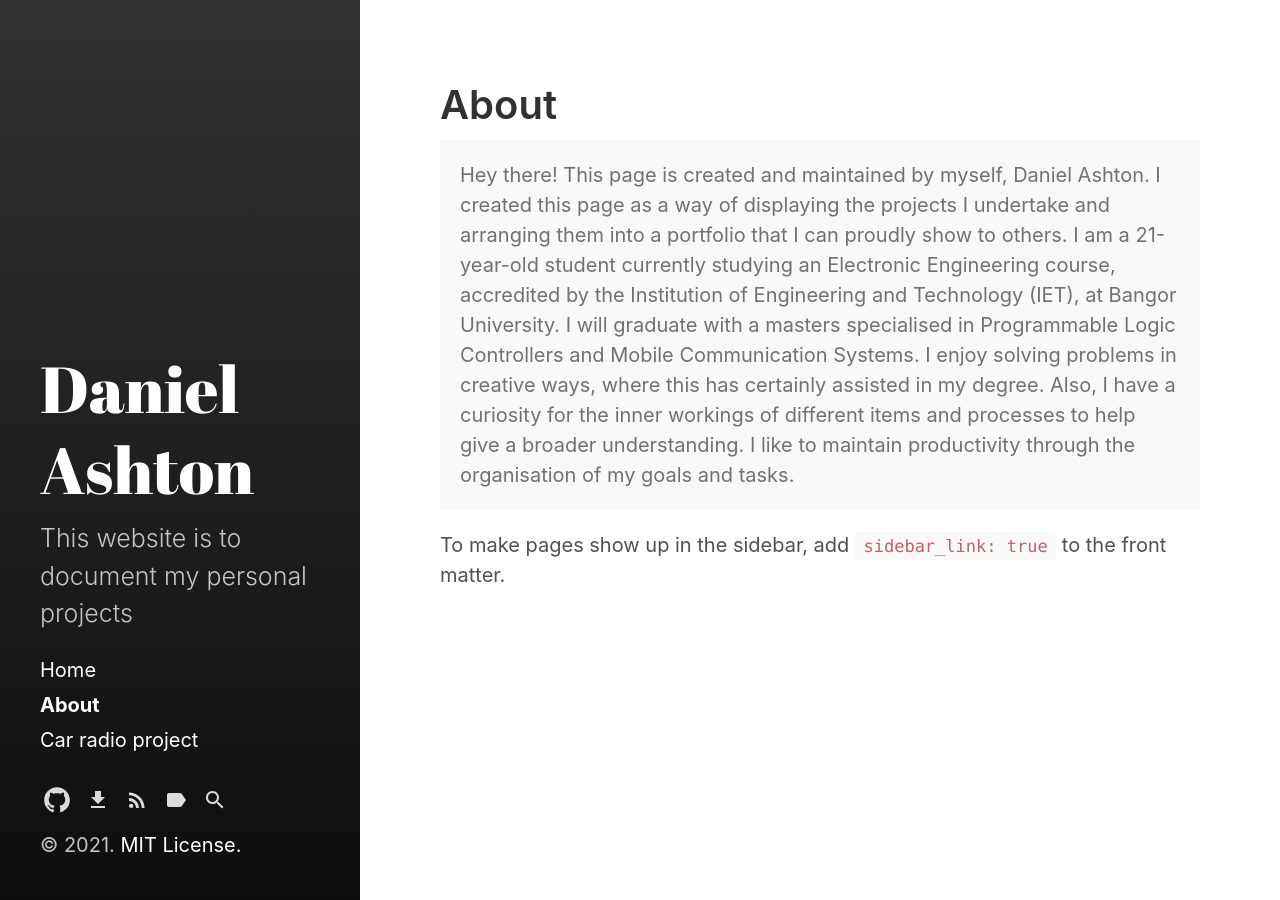
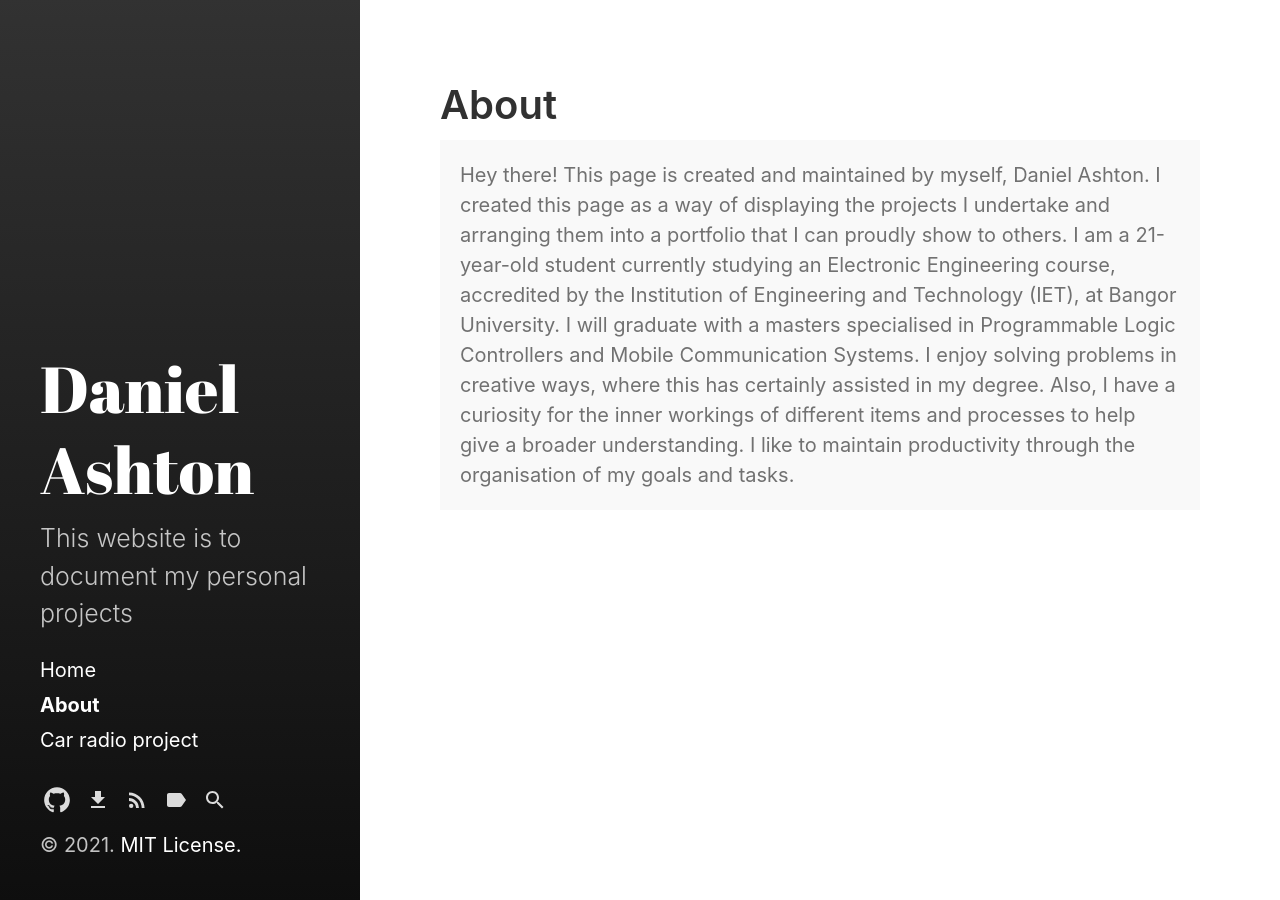
Before and after one commit to Daniel-Ashton/Daniel-Ashton.github.io, a Jekyll site: the page built from about.md, in a window 1280 px wide. Built offline with Jekyll 4.4.1, drawn with Linux system fonts in a browser that asks for light colours.

Commit message:
Update about.md

```diff
--- a/about.md
+++ b/about.md
@@ -9,6 +9,3 @@ sidebar_link: true
   I am a 21-year-old student currently studying an Electronic Engineering course, accredited by the Institution of Engineering and Technology (IET), at Bangor University. I will graduate with a masters specialised in Programmable Logic Controllers and Mobile Communication Systems.
   I enjoy solving problems in creative ways, where this has certainly assisted in my degree. Also, I have a curiosity for the inner workings of different items and processes to help give a broader understanding. I like to maintain productivity through the organisation of my goals and tasks.
 </p>
-
-To make pages show up in the sidebar, add `sidebar_link: true` to the front
-matter.
```
